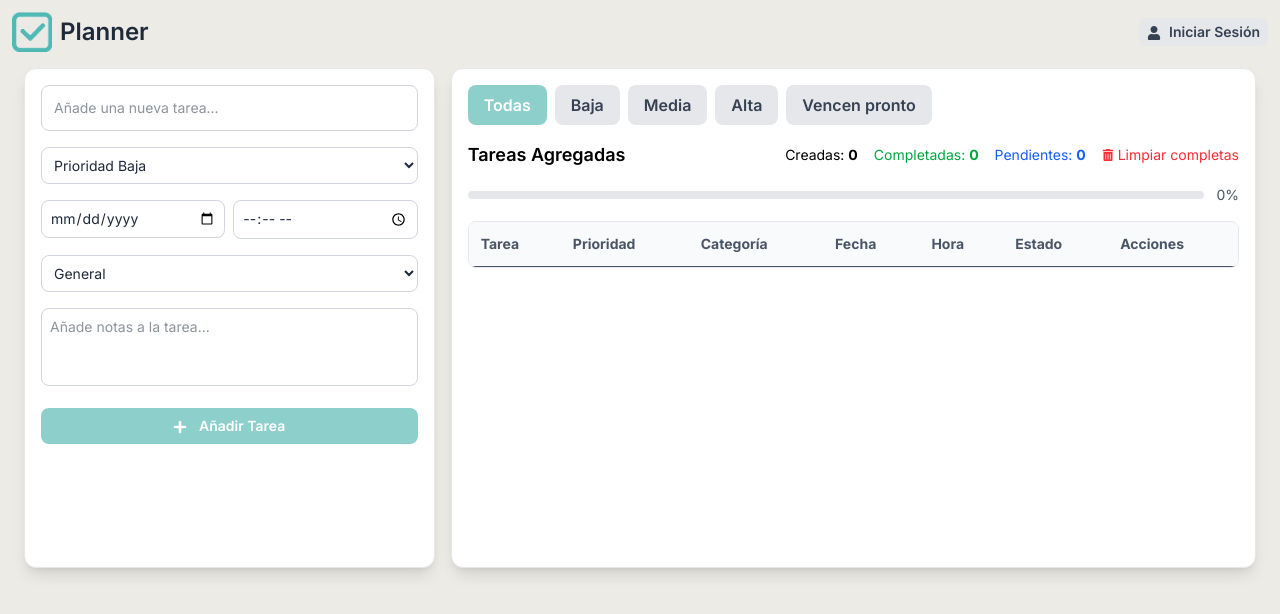
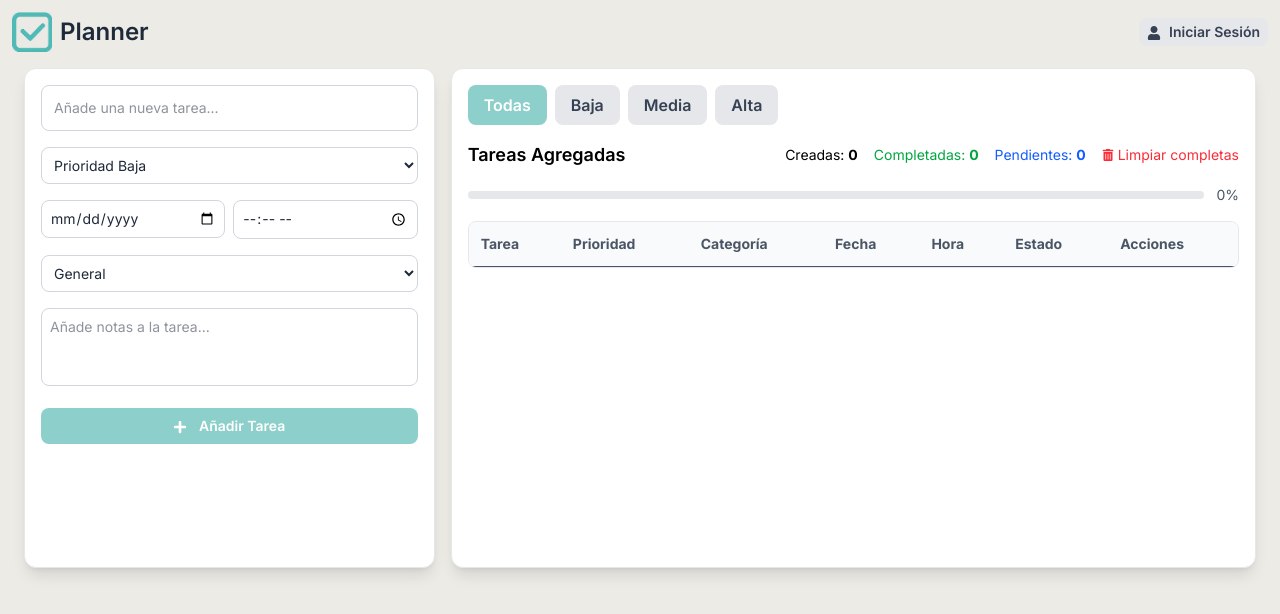
Before and after one commit to UrielGarmendia/proyecto-de-gestion-testing, a React (Vite) app: page / in a window 1280 px wide. Shown: the top 614 px of the page. Built offline with nearby package versions, Linux system fonts and the light colour scheme.

Commit message:
saque el boton que filtra la fecha (no hacía nada)

```diff
--- a/src/components/FilterButton.jsx
+++ b/src/components/FilterButton.jsx
@@ -4,7 +4,6 @@ const FilterButtons = ({ filter, setFilter }) => {
     { value: "baja", label: "Baja" },
     { value: "media", label: "Media" },
     { value: "alta", label: "Alta" },
-    { value: "recent", label: "Vencen pronto" },
   ];
 
   return (
```
